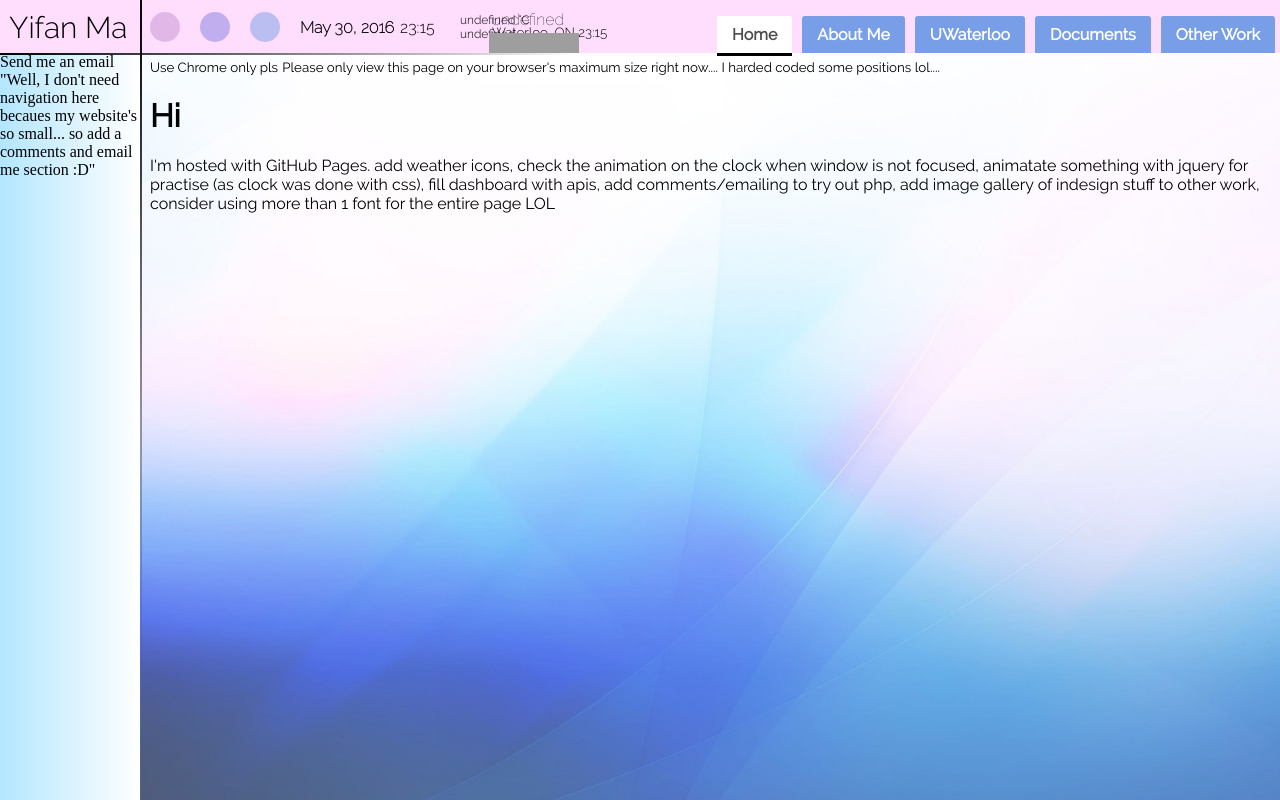
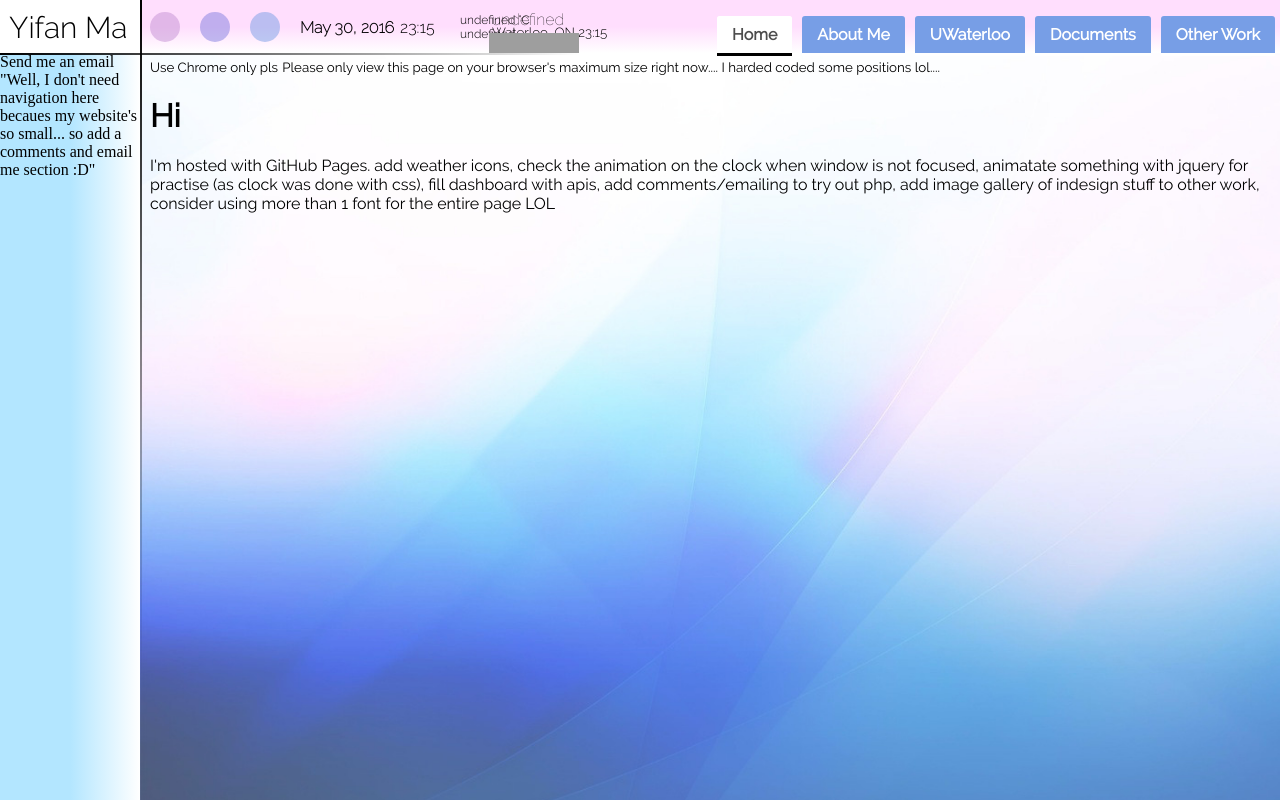
Before and after one commit to YifanM/YifanM.github.io, a plain HTML site: page index.html in a window 1280 px wide. Drawn offline with Linux system fonts and the light colour scheme; grey boxes are pictures that could not be loaded.

Commit message:
Add files via upload

```diff
--- a/index.html
+++ b/index.html
@@ -10,6 +10,7 @@
 		<div id="head_name">
 			<p>Yifan Ma</p>
 		</div>
+		<div id="head_box"></div>
 		<div class="head_circle">
 			<div id="circle_1">
 			</div>
--- a/style.css
+++ b/style.css
@@ -23,7 +23,7 @@ a:active {color:rgb(50,0,0); background-color:transparent; text-decoration: none
 	width:100%;
 	list-style:none;
 	display:inline-block;
-	background-color:#FFDEFD;
+	background:linear-gradient(#FFDEFD, #FFDEFD, white);
 }
 .tabs li{
 	margin:0px 5px;
@@ -63,9 +63,13 @@ li.active a, li.active{
 	position:absolute; top:-20px; left:9px;
 	font-size:30px;
 	font-weight:100;
-	z-index:2;
+	z-index:1;
 }
 
+#head_box{
+	position:absolute; top:0px; left:0px; right:1140px; bottom:550px;
+	background-color:white;
+}
 body{
 	margin-top:0px;
 	margin-right:0px;
@@ -162,7 +166,7 @@ body{
 #sidebar{
 	position:absolute;left:0px;top:52.5px;bottom:0px;
 	width:140px;
-	background:linear-gradient(to right, #b3e6ff,transparent);
+	background:linear-gradient(to right, #b3e6ff, #b3e6ff, transparent);
 }
 #sidebar_line{
 	position:absolute;left:140px;top:0px;bottom:120px;
```
